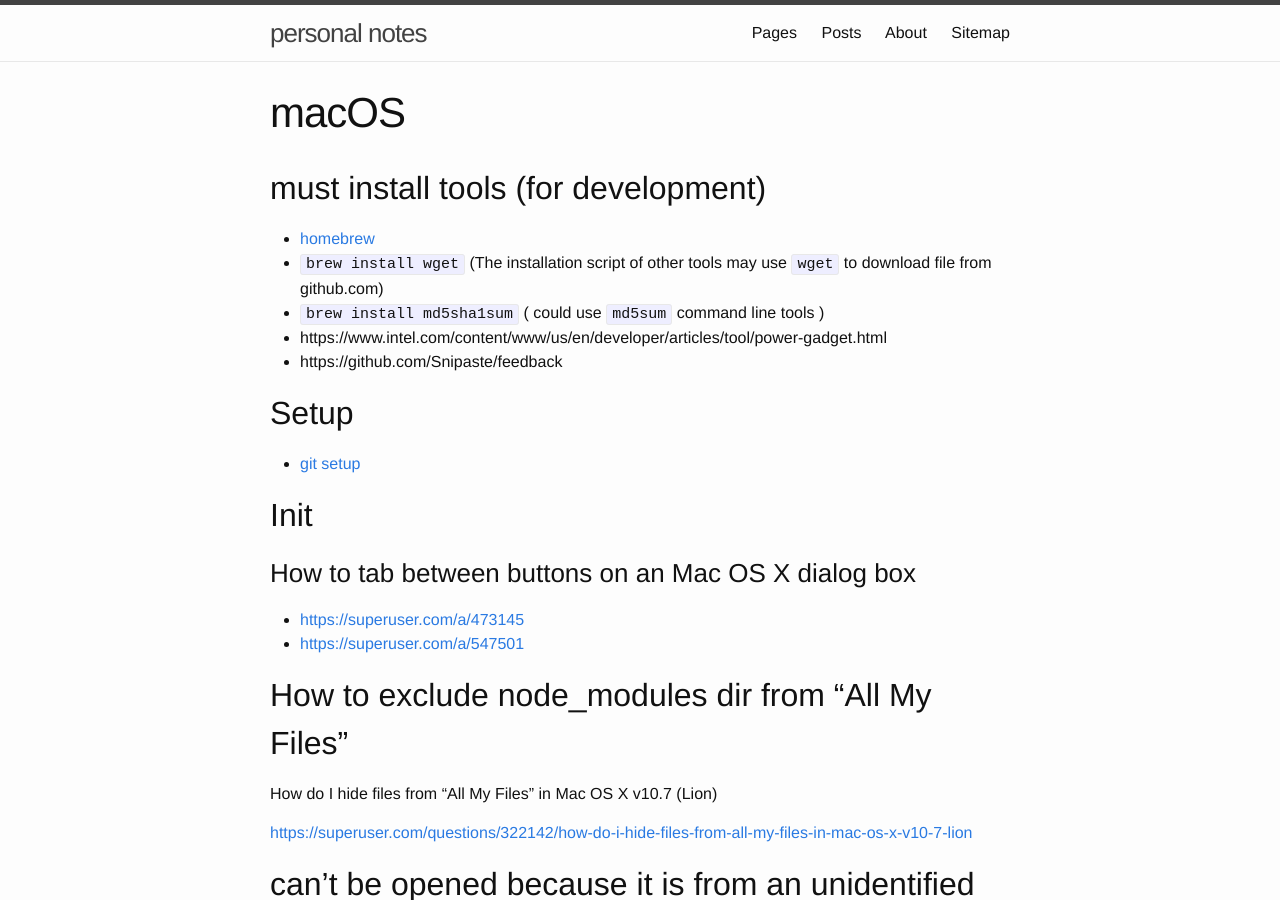
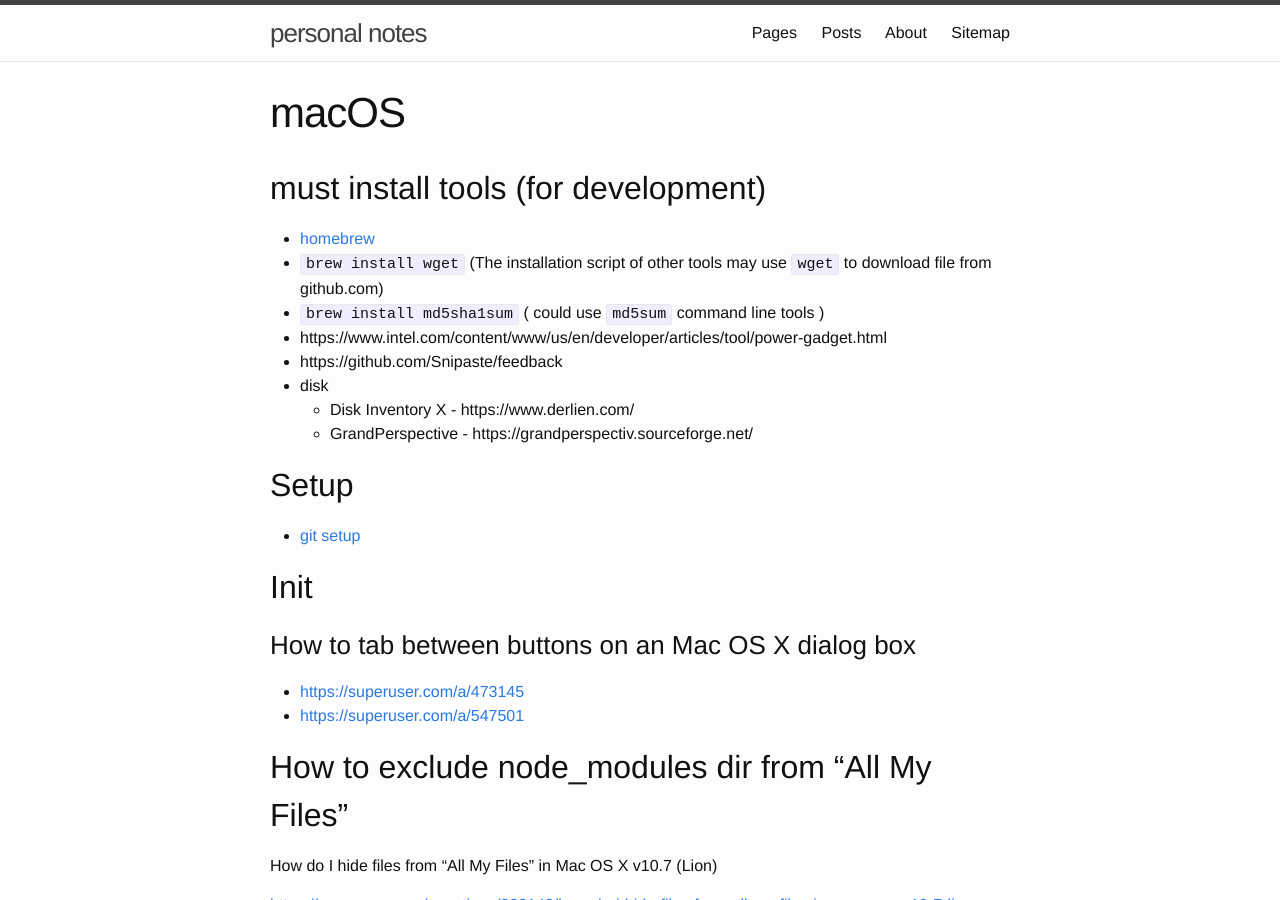
Before and after one commit to xx7y7xx/xx7y7xx.github.io, a Jekyll site: the page built from _pages/macOS/index.md, in a window 1280 px wide and 900 px high. Built offline with Jekyll 4.4.1, drawn with Linux system fonts in a browser that asks for light colours; comment, search, counter and statistics services are not loaded.

Commit message:
Update index.md

```diff
--- a/_pages/macOS/index.md
+++ b/_pages/macOS/index.md
@@ -10,6 +10,9 @@ title: macOS
 - `brew install md5sha1sum` ( could use `md5sum` command line tools )
 - https://www.intel.com/content/www/us/en/developer/articles/tool/power-gadget.html
 - https://github.com/Snipaste/feedback
+- disk
+  - Disk Inventory X - https://www.derlien.com/
+  - GrandPerspective - https://grandperspectiv.sourceforge.net/
 
 ## Setup
 
```
